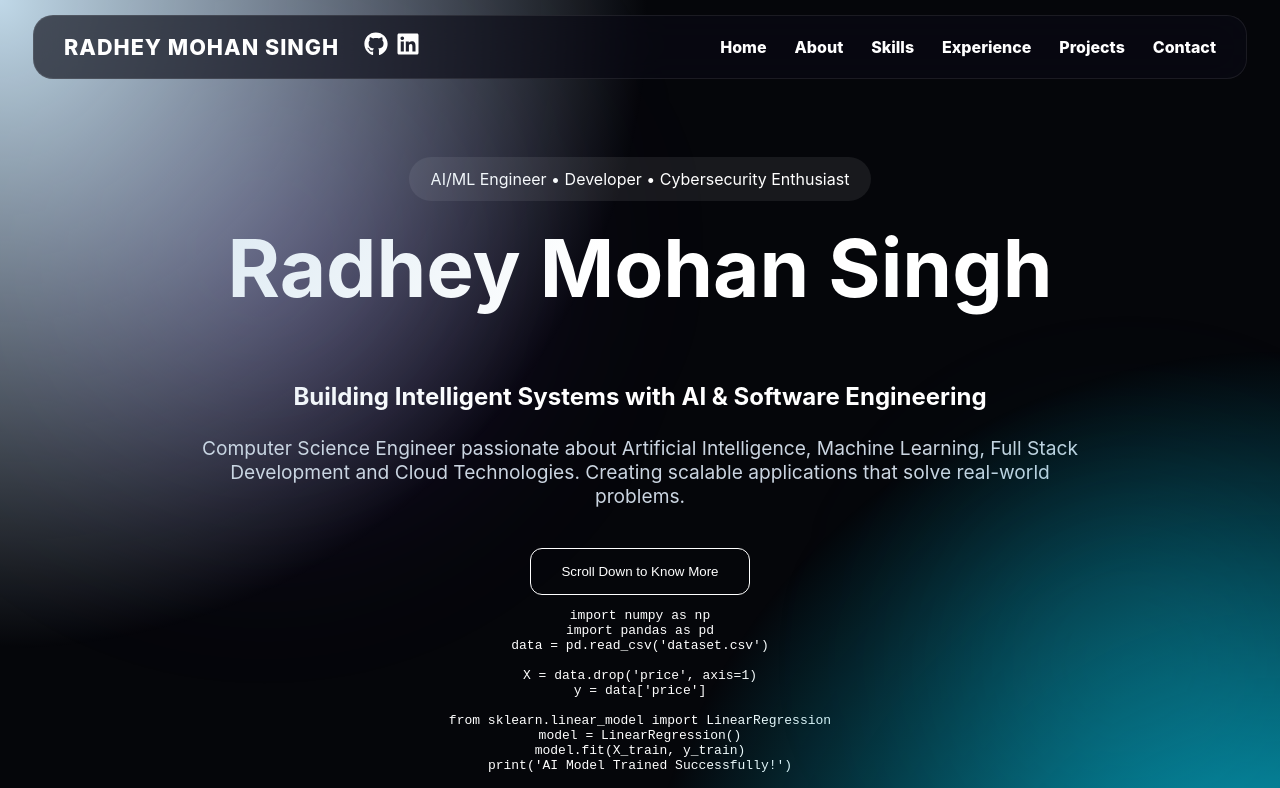
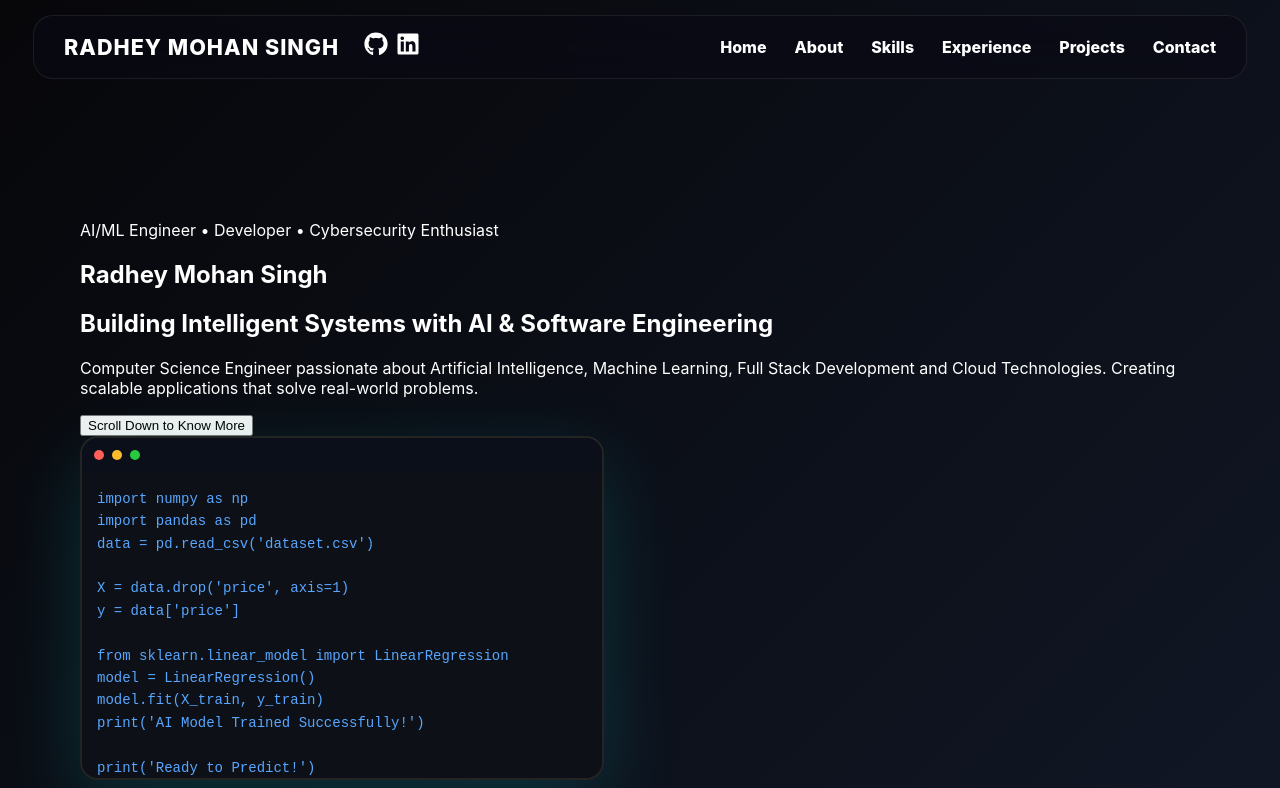
Before and after one commit to Radhey2565/Professional-Personal-Portfolio, a React (Vite) app: page / in a window 1280 px wide. Shown: the top 788 px of the page. Built offline with nearby package versions, Linux system fonts and the light colour scheme.

Commit message:
Update Hero.css

```diff
--- a/src/components/Hero.css
+++ b/src/components/Hero.css
@@ -1,65 +1,90 @@
 .hero {
   min-height: 100vh;
-  position: relative;
   display: flex;
-  justify-content: center;
   align-items: center;
-  text-align: center;
+  justify-content: space-between;
+  padding: 100px 80px;
+  background: linear-gradient(135deg, #07070a, #111827);
+  color: white;
   overflow: hidden;
 }
 
-.hero-bg {
-  position: absolute;
-  inset: 0;
-
-  background:
-  radial-gradient(circle at top left,#c0d8e8 0%,transparent 40%),
-  radial-gradient(circle at bottom right,#06b6d4 0%,transparent 40%);
+/* Left text */
+.hero-left {
+  max-width: 50%;
 }
 
-.hero-content {
-  max-width: 900px;
-  z-index: 2;
+.hero-left h1 {
+  font-size: 3rem;
+  margin-bottom: 10px;
 }
 
-.badge {
-  padding: 12px 22px;
-  border-radius: 999px;
-
-  background: rgba(255,255,255,.08);
+.hero-left p {
+  font-size: 1.2rem;
+  opacity: 0.8;
 }
 
-.hero h1 {
-  font-size: 5rem;
-  margin-top: 30px;
+/* MONITOR */
+.monitor {
+  width: 520px;
+  height: 340px;
+  background: #111;
+  border-radius: 18px;
+  box-shadow: 0 25px 80px rgba(0, 255, 255, 0.15);
+  border: 2px solid rgba(255, 255, 255, 0.08);
+  overflow: hidden;
+  position: relative;
 }
 
-.hero h1 span {
-  color: #7c3aed;
+/* Top bar like macOS */
+.monitor-top-bar {
+  height: 35px;
+  background: #0b0f19;
+  display: flex;
+  align-items: center;
+  padding: 0 12px;
+  gap: 8px;
 }
 
-.hero p {
-  margin-top: 25px;
-  color: #cbd5e1;
-  font-size: 1.2rem;
+.dot {
+  width: 10px;
+  height: 10px;
+  border-radius: 50%;
 }
 
-.hero-buttons {
-  margin-top: 40px;
-  display: flex;
-  gap: 20px;
-  justify-content: center;
+.red {
+  background: #ff5f56;
+}
+.yellow {
+  background: #ffbd2e;
+}
+.green {
+  background: #27c93f;
 }
 
-.hero-buttons button {
-  padding: 15px 30px;
-  border-radius: 12px;
-  border: none;
-  cursor: pointer;
+/* Screen */
+.screen {
+  padding: 15px;
+  height: calc(100% - 35px);
+  background: #0d1117;
+  overflow: hidden;
 }
 
-.outline {
-  background: transparent;
-  border: 1px solid white !important;
-  color: white;
+.screen pre {
+  color: #58a6ff;
+  font-size: 14px;
+  line-height: 1.6;
+  margin: 0;
+  font-family: "Fira Code", monospace;
 }
+
+/* blinking cursor */
+.cursor {
+  animation: blink 1s infinite;
+}
+
+@keyframes blink {
+  50% {
+    opacity: 0;
+  }
+}
```
